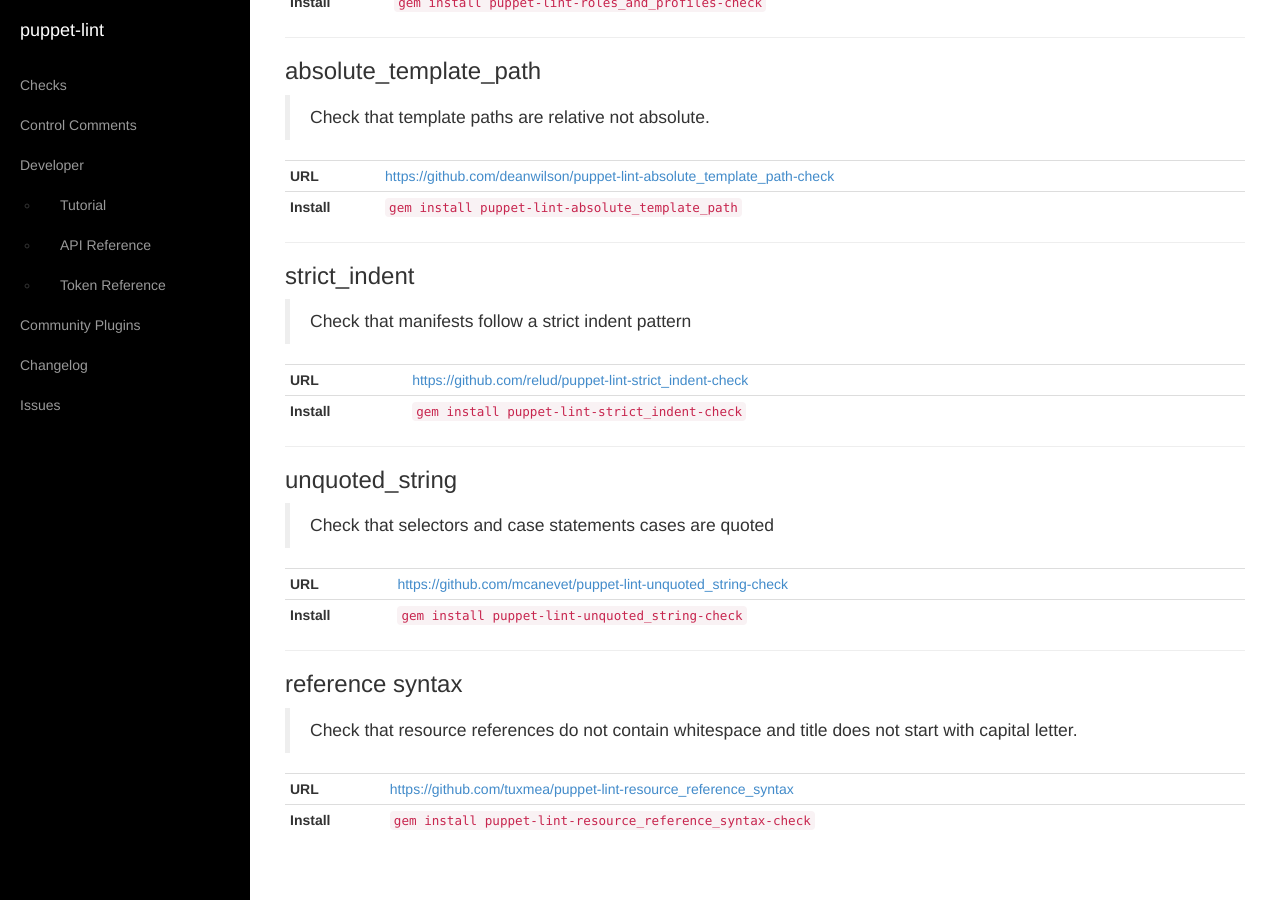
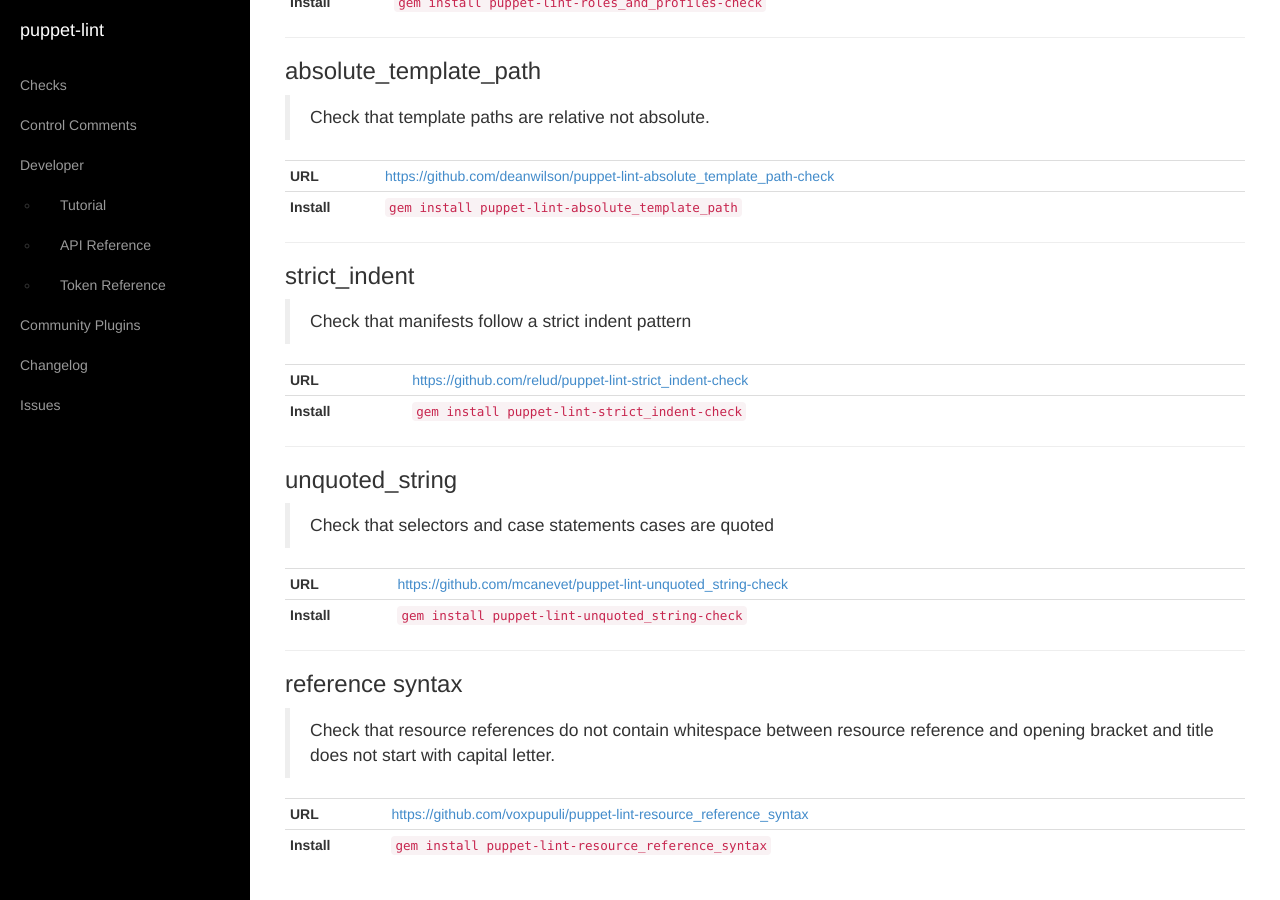
Before and after one commit to rodjek/puppet-lint, a Jekyll site: the page built from plugins/index.md, in a window 1280 px wide and 900 px high, scrolled down 880 px. Built offline with Jekyll 4.4.1, drawn with Linux system fonts in a browser that asks for light colours.

Commit message:
update description and gem name

```diff
--- a/plugins/index.md
+++ b/plugins/index.md
@@ -77,8 +77,8 @@
 
 ### reference syntax
 
-> Check that resource references do not contain whitespace and title does not start with capital letter.
+> Check that resource references do not contain whitespace between resource reference and opening bracket and title does not start with capital letter.
 
-| **URL**     | <https://github.com/tuxmea/puppet-lint-resource_reference_syntax> |
-| **Install** | `gem install puppet-lint-resource_reference_syntax-check`                 |
+| **URL**     | <https://github.com/voxpupuli/puppet-lint-resource_reference_syntax> |
+| **Install** | `gem install puppet-lint-resource_reference_syntax`                 |
 {: .table .table-condensed }
```
